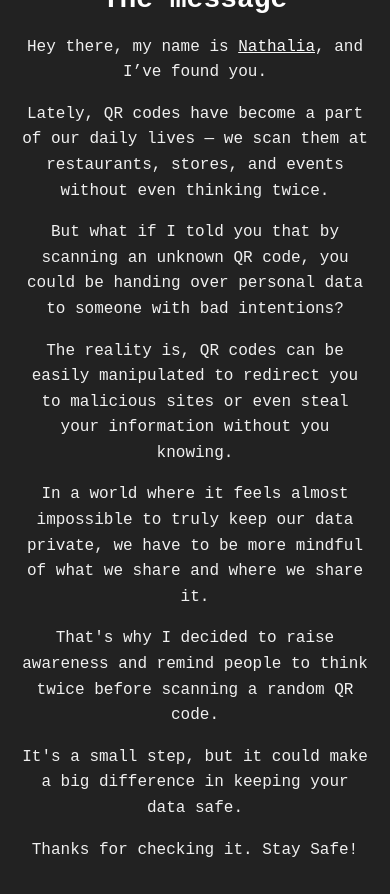
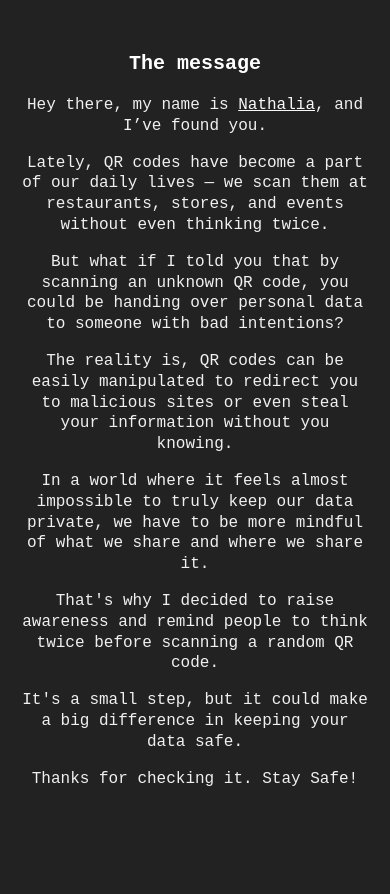
Before and after one commit to rellumgeluk/QRPT, a plain HTML site: page themessage.html in a window 390 px wide. After the commit the page ends 844 px from the top, so only its background shows below. Drawn offline with Linux system fonts and the light colour scheme.

Commit message:
mobile responsive

```diff
--- a/style.css
+++ b/style.css
@@ -57,7 +57,7 @@ body {
     color: #f0f0f0;
 }
 
-@media (max-width: 550px) {
+@media (max-width: 768px) {
   .morph-section {
       width: 300px;
       height: 300px;
@@ -75,8 +75,32 @@ body {
   }
 
   .message-text h1 {
-      font-size: 28px;
+      font-size: 22px;
   }
+
+  .message-text p {
+      font-size: 14px;
+      line-height: 1.4;
+  }
+}
+
+@media (max-width: 480px) {
+  .morph-section {
+      width: 250px;
+      height: 250px;
+      margin-top: -125px;
+      margin-left: -125px;
+  }
+
+  .message-text h1 {
+      font-size: 20px;
+  }
+
+  .message-text p {
+      font-size: 12px;
+      line-height: 1.3;
+  }
+}
 
   .message-text p {
       font-size: 16px;
```
